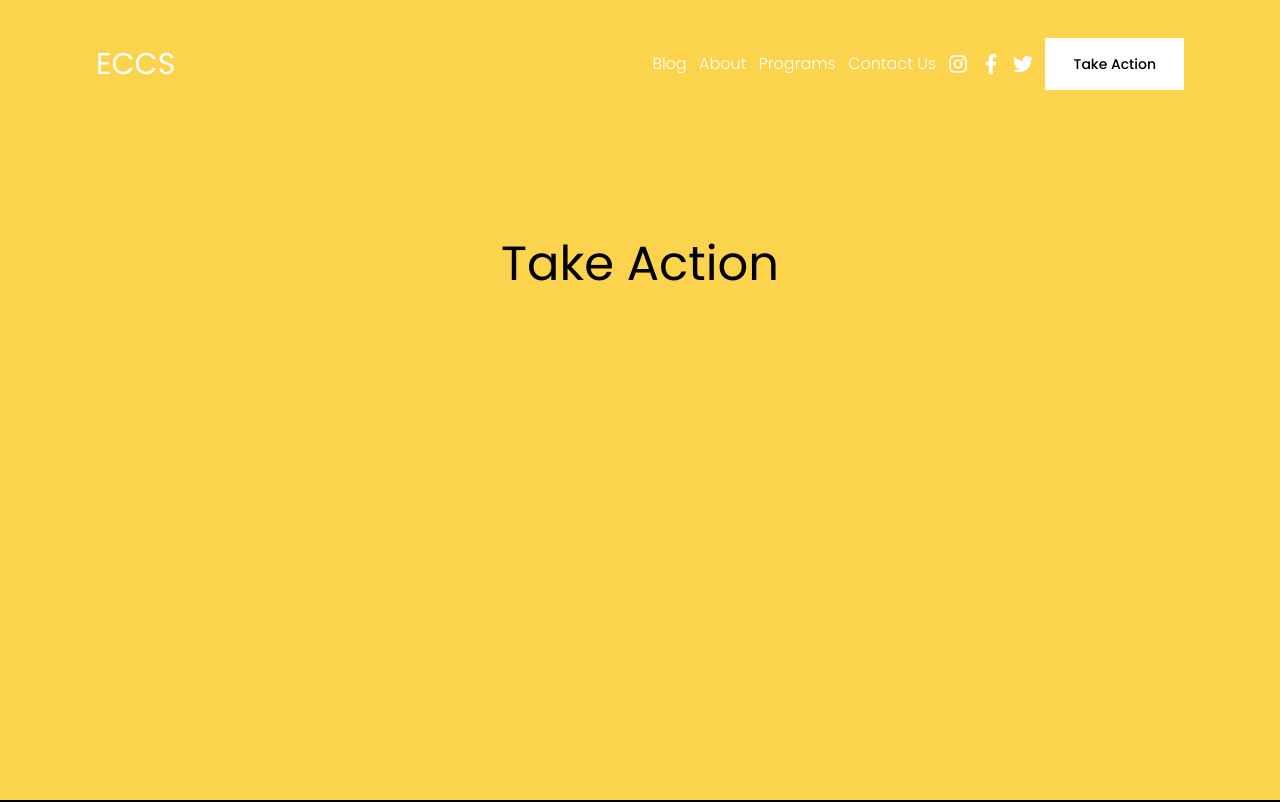
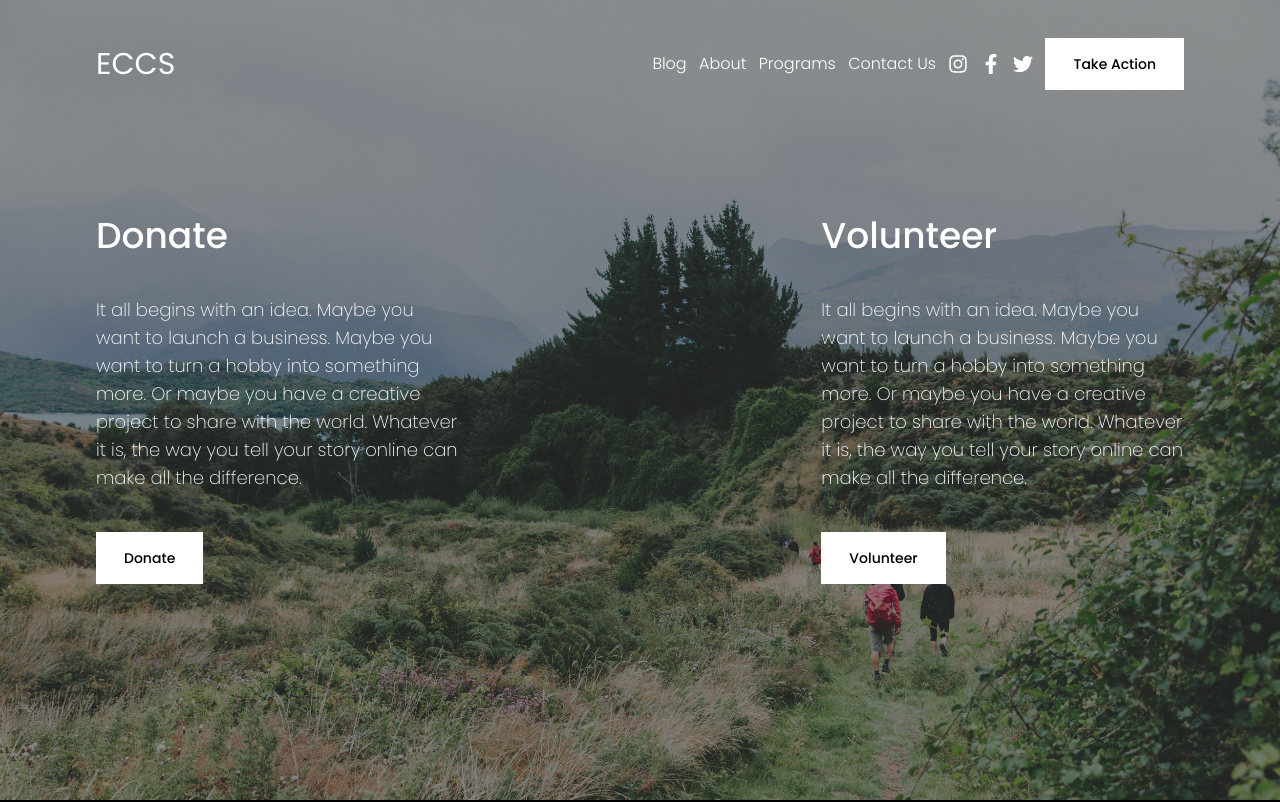
Before and after one commit to vvEii/eccs-website, a React (Create React App) app in the folder app/: page /take-action in a window 1280 px wide. Shown: the top 802 px of the page. Built offline with nearby package versions, Linux system fonts and the light colour scheme.

Commit message:
Add content to TakeAction page

```diff
--- a/app/src/components/Footer.js
+++ b/app/src/components/Footer.js
@@ -3,7 +3,7 @@ import { Link } from 'react-router-dom';
 
 const Footer = () => {
   return (
-    <div className='flex bg-black justify-between w-screen h-2/6 relative py-10 px-24'>
+    <div className='flex bg-black justify-between w-screen h-2/6 py-10 px-24'>
       <div className='flex flex-col text-white text-left'>
         <span className='font-medium text-xl pb-10'>
           Engaged Communities Canada Society
--- a/app/src/components/Navbar.js
+++ b/app/src/components/Navbar.js
@@ -4,7 +4,7 @@ import { Link } from 'react-router-dom';
 const Navbar = () => {
   return (
     <nav
-      className='flex justify-between items-center h-16 absolute inset-0 z-10 text-white px-24 py-16'
+      className='flex justify-between items-center h-16 absolute inset-0 z-20 text-white px-24 py-16'
       role='navigation'
     >
       <Link to='/' className='text-3xl font-normal w-1/2 text-left'>
--- a/app/src/pages/TakeAction.js
+++ b/app/src/pages/TakeAction.js
@@ -3,7 +3,45 @@ import React from 'react';
 const TakeAction = () => {
   return (
     <div>
-      <div className='bg-yellow-300 text-5xl h-screen p-60'>Take Action</div>
+      <div className='overflow-hidden max-h-screen'>
+        <img
+          src='/images/bg-landing-page.jpg'
+          alt=''
+          className='object-cover relative'
+        />
+        <div
+          className='absolute inset-0 opacity-50'
+          style={{ backgroundColor: '#2a2829' }}
+        ></div>
+      </div>
+
+      <div className='flex items-center z-10 absolute inset-0 text-white mx-24 text-left '>
+        <div className='flex-1'>
+          <p className='text-4xl font-medium py-10'>Donate</p>
+          <p className='font-extralight text-lg'>
+            It all begins with an idea. Maybe you want to launch a business.
+            Maybe you want to turn a hobby into something more. Or maybe you
+            have a creative project to share with the world. Whatever it is, the
+            way you tell your story online can make all the difference.
+          </p>
+          <button className='bg-white text-sm text-black px-7 py-4 my-10 font-medium hover:bg-gray-200 transition ease-in-out duration-700'>
+            Donate
+          </button>
+        </div>
+        <div className='flex-1'></div>
+        <div className='flex-1'>
+          <p className='text-4xl font-medium py-10'>Volunteer</p>
+          <p className='font-extralight text-lg'>
+            It all begins with an idea. Maybe you want to launch a business.
+            Maybe you want to turn a hobby into something more. Or maybe you
+            have a creative project to share with the world. Whatever it is, the
+            way you tell your story online can make all the difference.
+          </p>
+          <button className='bg-white text-sm text-black px-7 py-4 my-10 font-medium hover:bg-gray-200 transition ease-in-out duration-700'>
+            Volunteer
+          </button>
+        </div>
+      </div>
     </div>
   );
 };
```
